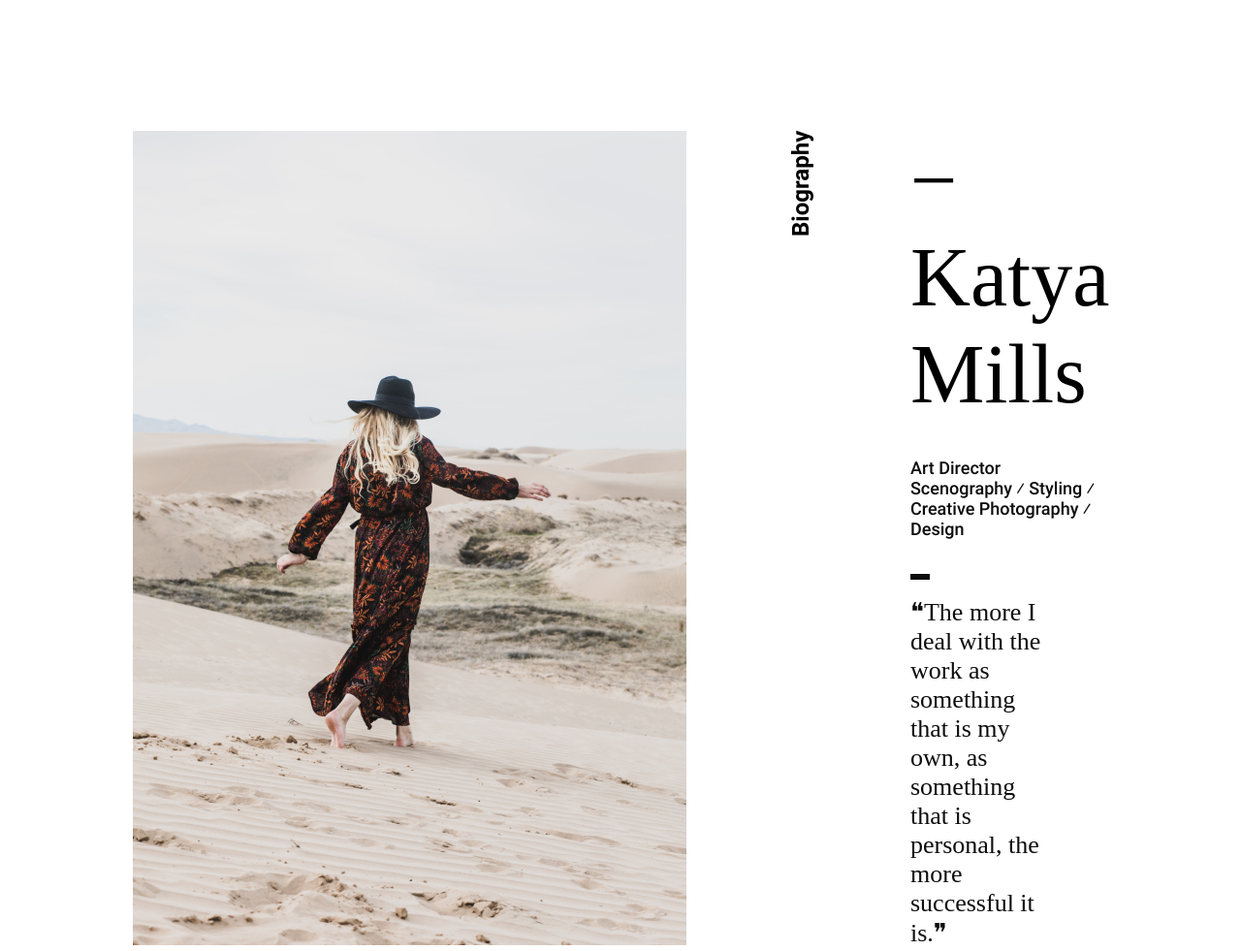
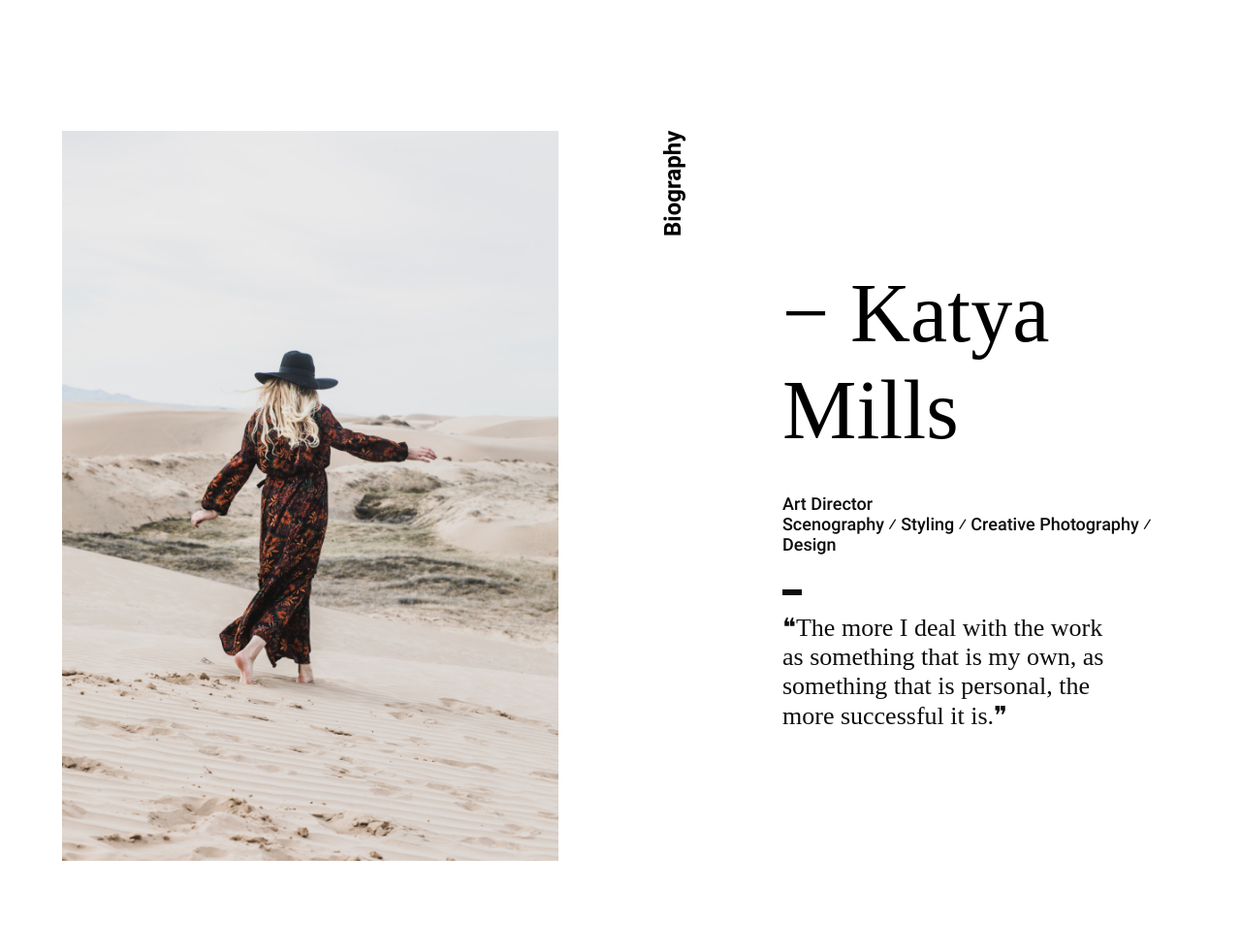
Before and after one commit to YPivneva/otus-css-pivneva, a plain HTML site: page index.html in a window 1280 px wide. Shown: the part 780-1761 px from the top of the page at 97% size. Drawn offline with Linux system fonts and the light colour scheme; a web font is replaced by a local one.

Commit message:
changed the layout of the biography to a rubber one

```diff
--- a/index.html
+++ b/index.html
@@ -28,10 +28,10 @@
             </div>
         </main>
         <section id="Biography" class="biography d-flex two-column">
-            <div class="">
-                <img src="./img/katya_mills.jpg" alt="Katya Mills">
+            <div class="first-column">
+                <img class="biography-img" src="./img/katya_mills.jpg" alt="Katya Mills">
             </div>
-            <div class="d-flex two-column">
+            <div class="d-flex two-column second-column">
                 <div class="d-flex section-title_padding">
                     <h2 class="section-title family_roboto biography_vertical-text">Biography</h2>
                 </div>
@@ -48,7 +48,7 @@
                     <div class="biography_name_first">
                         <p class="biography_name family_playfair-display"><span>&#8722; </span>Katya Mills</p>
                     </div>
-                    <div class="biography_citation family_bitter d-flex">
+                    <div class="biography_citation family_bitter">
                         <div class="stripe"></div>
                         <blockquote>
                             &#10077;The more I deal with the work as something that is my own,  as something that is personal, the more successful it is.&#10078;
--- a/styles/style.css
+++ b/styles/style.css
@@ -48,10 +48,12 @@
     justify-content: center;
     gap: 36px;
 }
+.first-column{width: 40%;}
+.second-column{width: 50%;}
 .two-column{
     flex-direction: row;
     flex-wrap: nowrap;
-    justify-content: flex-start;
+    justify-content: center;
 }
 .two-column_height-100{height: 100%;}
 /* END общие стили*/
@@ -119,9 +121,8 @@
     font-weight: 700;
 }
 
-.biography{
-    margin: 0 137px 150px;
-}
+.biography{margin-bottom: 150px;}
+.biography-img{width: 100%;}
 .biography_name{
     color: var(--color-black);
     font-size: 86px;
@@ -147,7 +148,7 @@
     color: var(--color-lighter);
     font-size: 26px;
     font-weight: 400;
-    padding-right: 70px;
+    padding-right: 15%;
     display: flex;
     flex-direction: column;
     align-items: flex-start;
```
